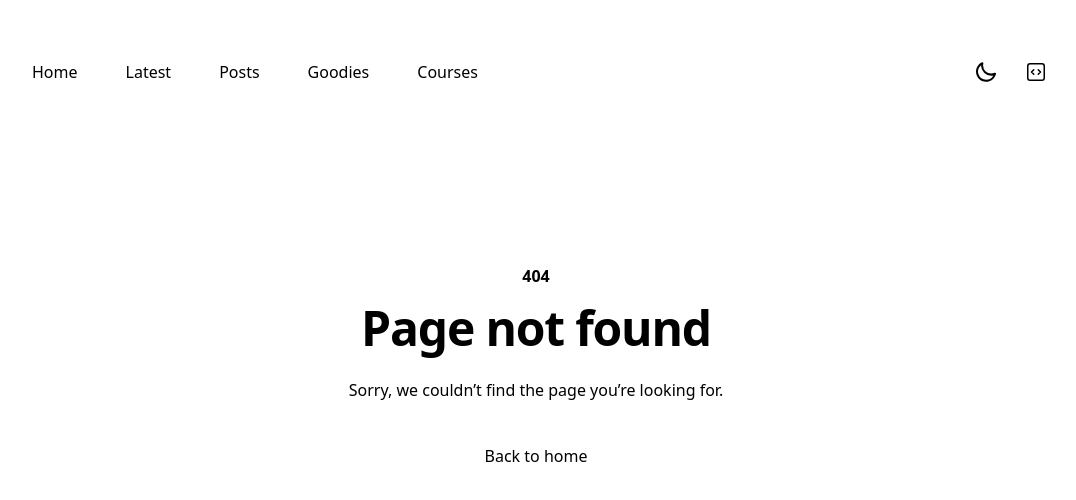
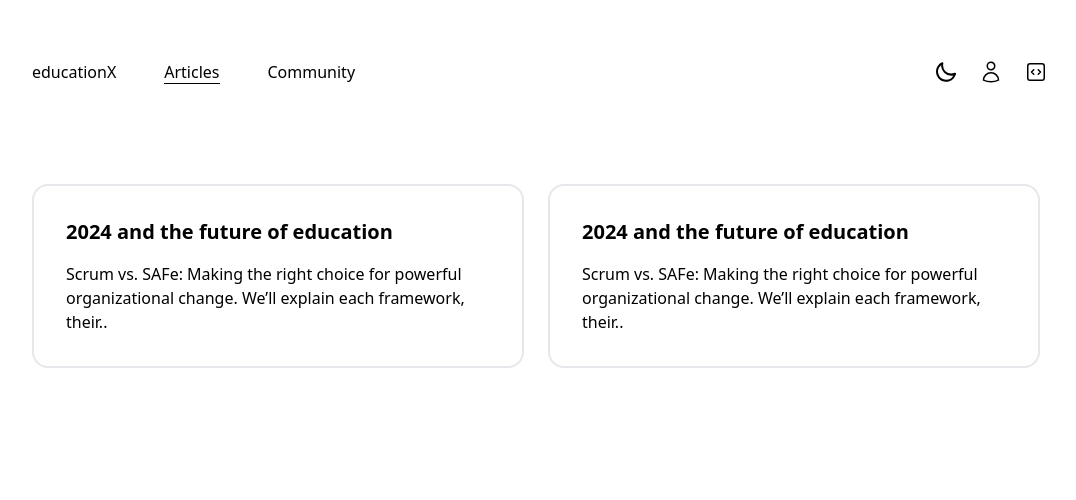
Before and after one commit to Tornikeramazashvili/blog-project, a React (Vite) app: page /articles in a window 1280 px wide. Before the commit this address had no page. Shown: the top 500 px of the page, without its empty margins (104-1180 px from the left). Built offline with nearby package versions, Linux system fonts and the light colour scheme.

Commit message:
fixed styles bug on articles page and added sign in page

```diff
--- a/package.json
+++ b/package.json
@@ -12,6 +12,7 @@
   "dependencies": {
     "@headlessui/react": "^1.7.18",
     "daisyui": "^4.6.0",
+    "firebase": "^10.7.2",
     "prop-types": "^15.8.1",
     "react": "^18.2.0",
     "react-dom": "^18.2.0",
--- a/src/App.jsx
+++ b/src/App.jsx
@@ -9,6 +9,7 @@ import Courses from "./pages/Courses";
 import NotFound from "./pages/NotFound";
 import Article from "./components/Article";
 import EachArticle from "./pages/EachArticle";
+import SignInForm from "./sign-in/SignInForm";
 
 function App() {
   return (
@@ -16,15 +17,16 @@ function App() {
       <Routes>
         <Route path="/" element={<Layout />}>
           <Route index element={<Home />} />
-          <Route path="/latest" element={<Latest />} />
-          <Route path="/posts" element={<Posts />} />
+          <Route path="/articles" element={<Latest />} />
+          <Route path="/community" element={<Posts />} />
           <Route path="/goodies" element={<Goodies />} />
           <Route path="/courses" element={<Courses />} />
+          <Route path="/sign_in" element={<SignInForm />} />
           <Route
             path="/article"
             element={<Article title="" description="" image="" />}
           />
-          <Route path="/article/:id" element={<EachArticle />} />
+          <Route path="/articles/:id" element={<EachArticle />} />
           <Route path="*" element={<NotFound />} />
         </Route>
       </Routes>
--- a/src/pages/EachArticle.jsx
+++ b/src/pages/EachArticle.jsx
@@ -5,7 +5,7 @@ const articlesData = [
   {
     image: ArticleOne,
     id: 1,
-    title: "ChatGPT and Bard: What’s the difference?",
+    title: "2024 and the future of education",
     description:
       "The biggest difference between ChatGPT and Bard is the Large Language Models (LLMs) they are powered by. ChatGPT uses the Generative Pre-trained Transformer 4 (GPT-4), while Bard uses the Language Model for Dialogue Applications (LaMBDA). Also, ChatGPT is developed by OpenAI, while Bard was built by Google.",
   },
@@ -15,12 +15,6 @@ const articlesData = [
     description:
       "Scrum vs. SAFe: Making the right choice for powerful organizational change. We’ll explain each framework, their..",
   },
-  {
-    id: 3,
-    title: "Cloud computing challenges and opportunities for the public sector",
-    description:
-      "A look at the current challenges and opportunities facing public sector organizations as they hope to adopt cloud...",
-  },
 ];
 
 function EachArticle() {
@@ -28,10 +22,10 @@ function EachArticle() {
   const article = articlesData.find((article) => article.id === Number(id));
 
   return (
-    <div className="max-w-5xl mx-auto mt-20 px-2">
+    <div className="max-w-5xl mx-auto mt-14">
       {article ? (
         <>
-          <img src={article.image} alt={article.title} />
+          {/* <img src={article.image} alt={article.title} className="w-full h-auto object-cover" /> */}
           <h2 className="text-4xl font-medium">{article.title}</h2>
           <p className="mt-8">{article.description}</p>
         </>
--- a/src/pages/Home.jsx
+++ b/src/pages/Home.jsx
@@ -1,5 +1,18 @@
 function Home() {
-  return <div className="max-w-5xl mx-auto mt-20 px-2">Home</div>;
+  return (
+    <>
+      <div className="max-w-5xl mx-auto text-justify px-2 leading-2 mt-20 ">
+        <p>
+          Hey, education seeker! EducationX is a place where you can read and
+          write your thoughts on education. It is not just about what we write,
+          it is about what you share. educationX is all about freedom to learn,
+          freedom to share, and freedom to use this blog however you want.
+          Whether you are a student, educator, or lifelong learner, feel free to
+          explore, engage. and make educationX your own.
+        </p>
+      </div>
+    </>
+  );
 }
 
 export default Home;
--- a/src/pages/Latest.jsx
+++ b/src/pages/Latest.jsx
@@ -4,37 +4,27 @@ import { Link } from "react-router-dom";
 function Latest() {
   return (
     <>
-      <div className="max-w-[1024px] mx-auto mt-20 grid grid-cols-[repeat(auto-fill,minmax(400px,1fr))] gap-8">
-        <div className="border white-black rounded-2xl">
-          <div className="card-body">
-            <Link to="/article/1">
+      <div className="max-w-[1024px] mx-auto mt-20 grid grid-cols-[repeat(auto-fill,minmax(400px,1fr))] gap-6 px-2">
+        <Link to="/articles/1" className="flex">
+          <div className="border-2 black-white rounded-2xl w-full">
+            <div className="card-body">
               <Article
-                title="ChatGPT Vs Bard: Which is better for coding?"
-                description="We test out which tool is best at code generation, problem solving, refactoring code, providing debugging assistance.."
-              />
-            </Link>
-          </div>
-        </div>
-        <div className="border white-black rounded-2xl">
-          <div className="card-body">
-            <Link to="/article/2">
-              <Article
-                title="Scrum vs. SAFe: Which Agile framework is right for your team?"
+                title="2024 and the future of education"
                 description="Scrum vs. SAFe: Making the right choice for powerful organizational change. We’ll explain each framework, their.."
               />
-            </Link>
+            </div>
           </div>
-        </div>
-        <div className="border white-black rounded-2xl">
-          <div className="card-body">
-            <Link to="/article/3">
+        </Link>
+        <Link to="/articles/2" className="flex">
+          <div className="border-2 black-white rounded-2xl w-full">
+            <div className="card-body">
               <Article
-                title="Cloud computing challenges and opportunities for the public sector"
-                description="A look at the current challenges and opportunities facing public sector organizations as they hope to adopt cloud..."
+                title="2024 and the future of education"
+                description="Scrum vs. SAFe: Making the right choice for powerful organizational change. We’ll explain each framework, their.."
               />
-            </Link>
+            </div>
           </div>
-        </div>
+        </Link>
       </div>
     </>
   );
--- a/src/pages/Layout.jsx
+++ b/src/pages/Layout.jsx
@@ -1,4 +1,4 @@
-import { Outlet, NavLink } from "react-router-dom";
+import { Outlet, NavLink, Link } from "react-router-dom";
 import DarkMode from "../components/DarkMode";
 
 function Layout() {
@@ -18,11 +18,11 @@ function Layout() {
                   : {}
               }
             >
-              Home
+              educationX
             </NavLink>
             <li>
               <NavLink
-                to="/latest"
+                to="/articles"
                 style={({ isActive }) =>
                   isActive
                     ? {
@@ -32,12 +32,12 @@ function Layout() {
                     : {}
                 }
               >
-                Latest
+                Articles
               </NavLink>
             </li>
             <li>
               <NavLink
-                to="/posts"
+                to="/community"
                 style={({ isActive }) =>
                   isActive
                     ? {
@@ -47,43 +47,29 @@ function Layout() {
                     : {}
                 }
               >
-                Posts
-              </NavLink>
-            </li>
-            <li>
-              <NavLink
-                to="/goodies"
-                style={({ isActive }) =>
-                  isActive
-                    ? {
-                        textDecoration: "none",
-                        borderBottom: "1px solid currentColor",
-                      }
-                    : {}
-                }
-              >
-                Goodies
-              </NavLink>
-            </li>
-            <li>
-              <NavLink
-                to="/courses"
-                style={({ isActive }) =>
-                  isActive
-                    ? {
-                        textDecoration: "none",
-                        borderBottom: "1px solid currentColor",
-                      }
-                    : {}
-                }
-              >
-                Courses
+                Community
               </NavLink>
             </li>
           </ul>
         </nav>
-        <div className="flex items-center w-20 justify-between">
+        <div className="flex items-center justify-between w-32">
           <DarkMode />
+          <Link to="/sign_in">
+            <svg
+              xmlns="http://www.w3.org/2000/svg"
+              fill="none"
+              viewBox="0 0 24 24"
+              strokeWidth={1.5}
+              stroke="currentColor"
+              className="w-6 h-6"
+            >
+              <path
+                strokeLinecap="round"
+                strokeLinejoin="round"
+                d="M15.75 6a3.75 3.75 0 1 1-7.5 0 3.75 3.75 0 0 1 7.5 0ZM4.501 20.118a7.5 7.5 0 0 1 14.998 0A17.933 17.933 0 0 1 12 21.75c-2.676 0-5.216-.584-7.499-1.632Z"
+              />
+            </svg>
+          </Link>
           <a
             href="https://github.com/Tornikeramazashvili/blog-project"
             target="blank"
--- a/src/pages/Posts.jsx
+++ b/src/pages/Posts.jsx
@@ -1,7 +1,7 @@
 function Posts() {
   return (
     <>
-    <div className="max-w-5xl mx-auto mt-20 px-2">Posts</div>
+    <div className="max-w-5xl mx-auto mt-20 px-2">community</div>
     </>
   );
 }
--- /dev/null
+++ b/src/sign-in/SignInForm.jsx
@@ -0,0 +1,44 @@
+function SignInForm() {
+  return (
+    <>
+      <div className="hero min-h-screen0 max-w-5xl mx-auto mt-20 px-2">
+        <div className="shrink-0 w-full max-w-sm border-2 white-black rounded-2xl">
+          <form className="card-body">
+            <div className="form-control">
+              <label className="label">
+                <span className="label-text">Email</span>
+              </label>
+              <input
+                type="email"
+                placeholder="email"
+                className="input input-bordered"
+                required
+              />
+            </div>
+            <div className="form-control">
+              <label className="label">
+                <span className="label-text">Password</span>
+              </label>
+              <input
+                type="password"
+                placeholder="password"
+                className="input input-bordered"
+                required
+              />
+              <label className="label">
+                <a href="#" className="label-text-alt link link-hover">
+                  Forgot password?
+                </a>
+              </label>
+            </div>
+            <div className="form-control mt-6">
+              <button className="btn">Login</button>
+            </div>
+          </form>
+        </div>
+      </div>
+    </>
+  );
+}
+
+export default SignInForm;
```
Also changed, not shown: 1 other file (tests, documents, lock files or other folders).
